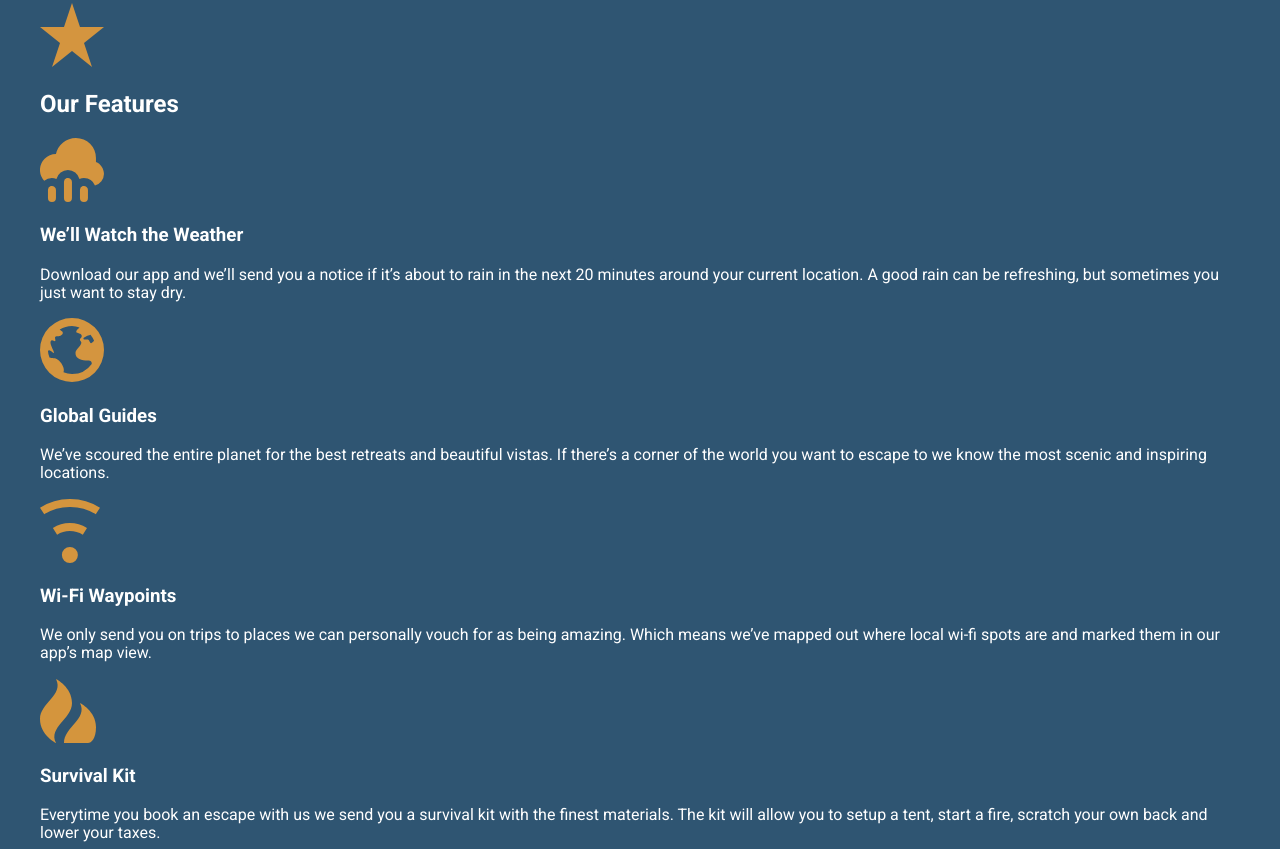
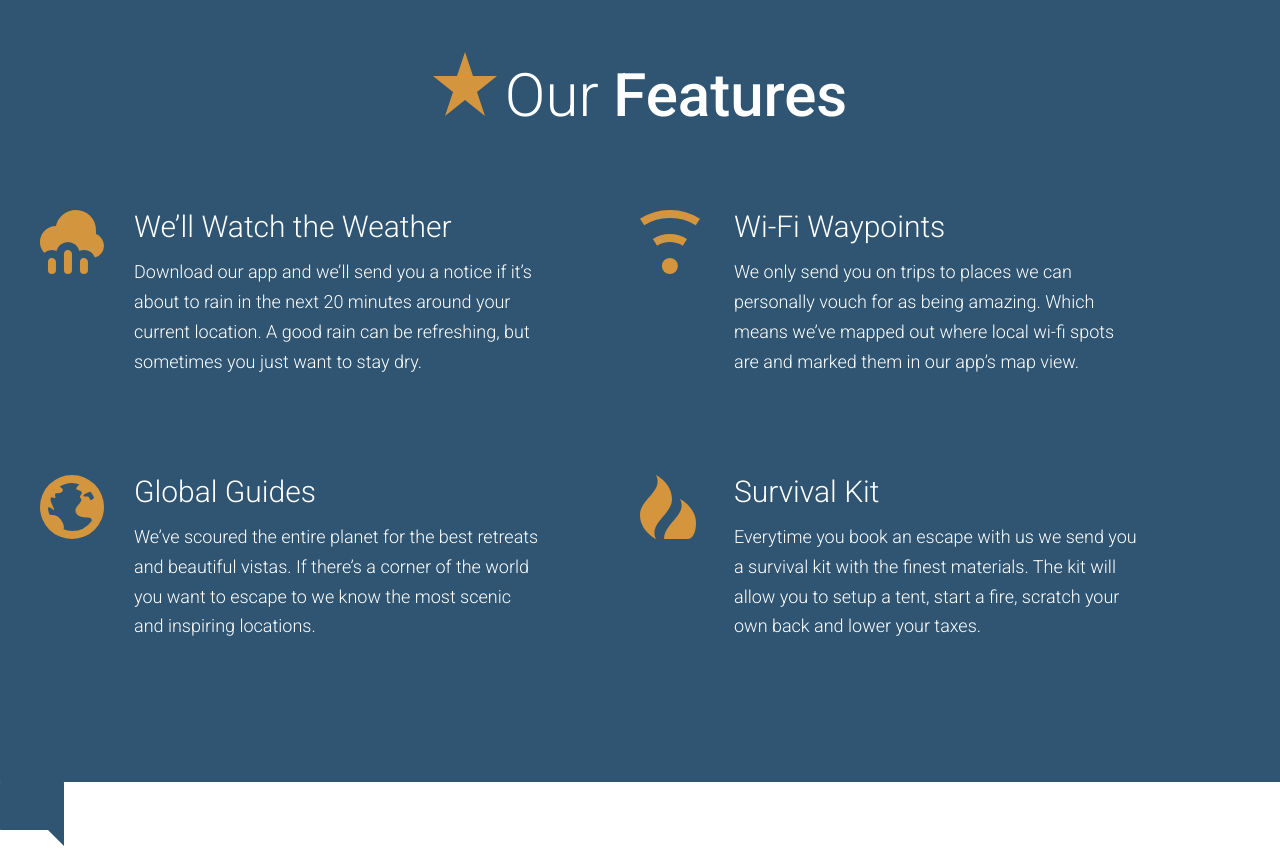
Before and after one commit to RaudelGomez/hello, a website: page app/index.html in a window 1280 px wide. Shown: the part 2282-3131 px from the top of the page. Drawn offline with Linux system fonts and the light colour scheme.

Commit message:
features-completed

```diff
--- /dev/null
+++ b/app/assets/styles/modules/_feature-item.css
@@ -0,0 +1,35 @@
+.feature-item {
+
+	position: relative;
+	padding-bottom: 2.5rem;
+
+	@mixin atSmall {
+		padding-left: 94px;
+	}
+
+	&__icon {
+
+		display: block;
+		margin: 0 auto;
+
+		@mixin atSmall {
+		position: absolute;
+		left: 0;
+	    }
+
+	}
+
+	&__title {
+		font-size: 1.6rem;
+		font-weight: 300;
+		margin-top: .6em;
+		margin-bottom: .8rem;
+		text-align: center;
+
+		@mixin atSmall {
+		text-align: left;
+		font-size: 1.875rem;
+		margin-top: 1em;
+	    }
+	}
+}
--- a/app/assets/styles/modules/_generic-content-container.css
+++ b/app/assets/styles/modules/_generic-content-container.css
@@ -1,7 +1,8 @@
 .generic-content-container {
 	p {
+		font-weight: 300;
 		line-height: 1.65;
-		margin: 1.8rem 0;
+		margin: 0 0 1.8rem 0;
 
 		@mixin atSmall {
 		font-size: 1.125rem;
--- a/app/assets/styles/modules/_row.css
+++ b/app/assets/styles/modules/_row.css
@@ -3,11 +3,19 @@
 	@mixin clearfix;
 
 	&--gutters {
-		padding-right: -4rem;
+		padding-right: -65px;
+	}
+
+	&--gutters-large {
+		padding-right: -100px;
 	}
 
 	&--gutters > div {
-		padding-right: 4rem;
+		padding-right: 65px;
+	}
+
+	&--gutters-large > div {
+		padding-right: 100px;
 	}
 
 	&__b-margin-until-medium {
@@ -30,6 +38,12 @@
 			width: 37%;
 		}
 
+		&__medium-6 {
+			float: left;
+			width: 50%;
+		}
+
+
 		&__medium-8 {
 			float: left;
 			width: 66.66%;
--- /dev/null
+++ b/app/assets/styles/modules/_section-title.css
@@ -0,0 +1,28 @@
+.section-title {
+	font-size: 2.55rem;
+	font-weight: 300;
+	text-align: center;
+
+	@mixin atSmall {
+		font-size: 3.75rem;
+	}
+
+	strong {
+		font-weight: 500;
+	}
+
+	&__icon {
+
+		display: block;
+		margin-left: auto;
+		margin-right: auto;
+		margin-bottom: .6rem;
+
+		@mixin atSmall {
+		margin-right: .5rem;
+		margin-left: 0;
+		margin-bottom: 0;
+		display: inline-block;
+	   }
+	}
+}
--- a/app/assets/styles/styles.css
+++ b/app/assets/styles/styles.css
@@ -9,3 +9,5 @@
 @import "modules/_headline";
 @import "modules/_row";
 @import "modules/_generic-content-container";
+@import "modules/_section-title";
+@import "modules/_feature-item";
--- a/app/index.html
+++ b/app/index.html
@@ -79,24 +79,37 @@
   <div id="features" class="page-section page-section__blue">
 
     <div class="wrapper">
-      <img src="assets/images/icons/star.svg">
-      <h2>Our Features</h2>
+      <h2 class="section-title"><img class="section-title__icon" src="assets/images/icons/star.svg">Our <strong>Features</strong></h2>
 
-      <img src="assets/images/icons/rain.svg">
-      <h3>We&rsquo;ll Watch the Weather</h3>
-      <p>Download our app and we&rsquo;ll send you a notice if it&rsquo;s about to rain in the next 20 minutes around your current location. A good rain can be refreshing, but sometimes you just want to stay dry.</p>
 
-      <img src="assets/images/icons/globe.svg">
-      <h3>Global Guides</h3>
-      <p>We&rsquo;ve scoured the entire planet for the best retreats and beautiful vistas. If there&rsquo;s a corner of the world you want to escape to we know the most scenic and inspiring locations.</p>
+      <div class="row row--gutters-large generic-content-container">
+        <div class="row__medium-6">
 
-      <img src="assets/images/icons/wifi.svg">
-      <h3>Wi-Fi Waypoints</h3>
-      <p>We only send you on trips to places we can personally vouch for as being amazing. Which means we&rsquo;ve mapped out where local wi-fi spots are and marked them in our app&rsquo;s map view.</p>
+          <div class="feature-item">
+            <img class="feature-item__icon" src="assets/images/icons/rain.svg">
+            <h3 class="feature-item__title">We&rsquo;ll Watch the Weather</h3>
+            <p>Download our app and we&rsquo;ll send you a notice if it&rsquo;s about to rain in the next 20 minutes around your current location. A good rain can be refreshing, but sometimes you just want to stay dry.</p>
+          </div>
 
-      <img src="assets/images/icons/fire.svg">
-      <h3>Survival Kit</h3>
-      <p>Everytime you book an escape with us we send you a survival kit with the finest materials. The kit will allow you to setup a tent, start a fire, scratch your own back and lower your taxes.</p>
+          <div class="feature-item">
+            <img class="feature-item__icon" src="assets/images/icons/globe.svg">
+            <h3 class="feature-item__title">Global Guides</h3>
+            <p>We&rsquo;ve scoured the entire planet for the best retreats and beautiful vistas. If there&rsquo;s a corner of the world you want to escape to we know the most scenic and inspiring locations.</p>
+          </div>
+        </div>
+        <div class="row__medium-6">
+          <div class="feature-item">
+            <img class="feature-item__icon" src="assets/images/icons/wifi.svg">
+            <h3 class="feature-item__title">Wi-Fi Waypoints</h3>
+            <p>We only send you on trips to places we can personally vouch for as being amazing. Which means we&rsquo;ve mapped out where local wi-fi spots are and marked them in our app&rsquo;s map view.</p>
+          </div>
+          <div class="feature-item">
+            <img class="feature-item__icon" src="assets/images/icons/fire.svg">
+            <h3 class="feature-item__title">Survival Kit</h3>
+            <p>Everytime you book an escape with us we send you a survival kit with the finest materials. The kit will allow you to setup a tent, start a fire, scratch your own back and lower your taxes.</p>
+          </div>
+        </div>
+      </div>
     </div>
   </div>
 
--- a/app/temp/styles/styles.css
+++ b/app/temp/styles/styles.css
@@ -575,11 +575,19 @@ a {
 	}
 
 .row--gutters {
-		padding-right: -4rem;
+		padding-right: -65px;
+	}
+
+.row--gutters-large {
+		padding-right: -100px;
 	}
 
 .row--gutters > div {
-		padding-right: 4rem;
+		padding-right: 65px;
+	}
+
+.row--gutters-large > div {
+		padding-right: 100px;
 	}
 
 .row__b-margin-until-medium {
@@ -600,6 +608,12 @@ a {
 			width: 37%;
 		}
 
+		.row__medium-6 {
+			float: left;
+			width: 50%;
+		}
+
+
 		.row__medium-8 {
 			float: left;
 			width: 66.66%;
@@ -611,8 +625,9 @@ a {
 	}
 
 .generic-content-container p {
+		font-weight: 300;
 		line-height: 1.65;
-		margin: 1.8rem 0;
+		margin: 0 0 1.8rem 0;
 	}
 
 @media(min-width: 530px) {
@@ -626,3 +641,84 @@ a {
 		font-weight: 700;
 
 	}
+
+.section-title {
+	font-size: 2.55rem;
+	font-weight: 300;
+	text-align: center;
+}
+
+@media(min-width: 530px) {
+
+.section-title {
+		font-size: 3.75rem;
+}
+	}
+
+.section-title strong {
+		font-weight: 500;
+	}
+
+.section-title__icon {
+
+		display: block;
+		margin-left: auto;
+		margin-right: auto;
+		margin-bottom: .6rem;
+	}
+
+@media(min-width: 530px) {
+
+.section-title__icon {
+		margin-right: .5rem;
+		margin-left: 0;
+		margin-bottom: 0;
+		display: inline-block
+	}
+	}
+
+.feature-item {
+
+	position: relative;
+	padding-bottom: 2.5rem;
+}
+
+@media(min-width: 530px) {
+
+.feature-item {
+		padding-left: 94px;
+}
+	}
+
+.feature-item__icon {
+
+		display: block;
+		margin: 0 auto;
+
+	}
+
+@media(min-width: 530px) {
+
+.feature-item__icon {
+		position: absolute;
+		left: 0
+
+	}
+	}
+
+.feature-item__title {
+		font-size: 1.6rem;
+		font-weight: 300;
+		margin-top: .6em;
+		margin-bottom: .8rem;
+		text-align: center;
+	}
+
+@media(min-width: 530px) {
+
+.feature-item__title {
+		text-align: left;
+		font-size: 1.875rem;
+		margin-top: 1em
+	}
+	}
```
